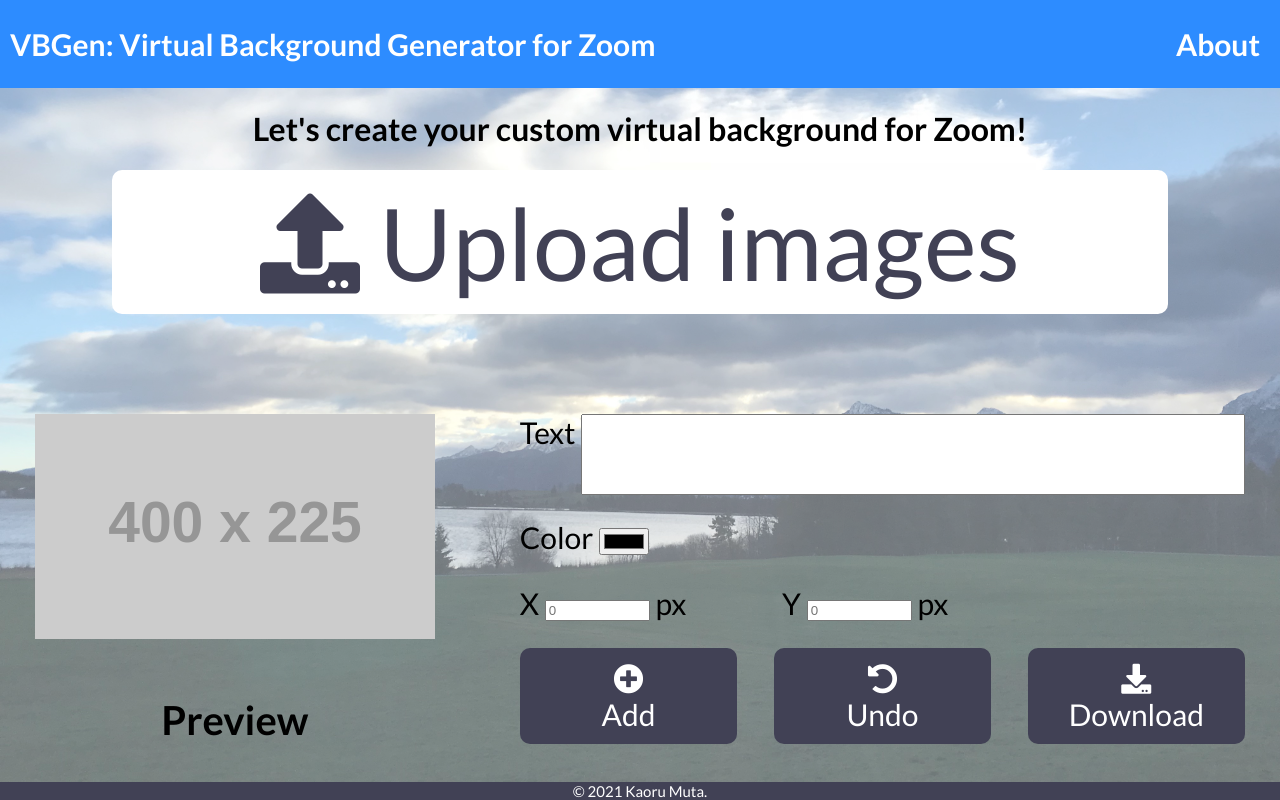
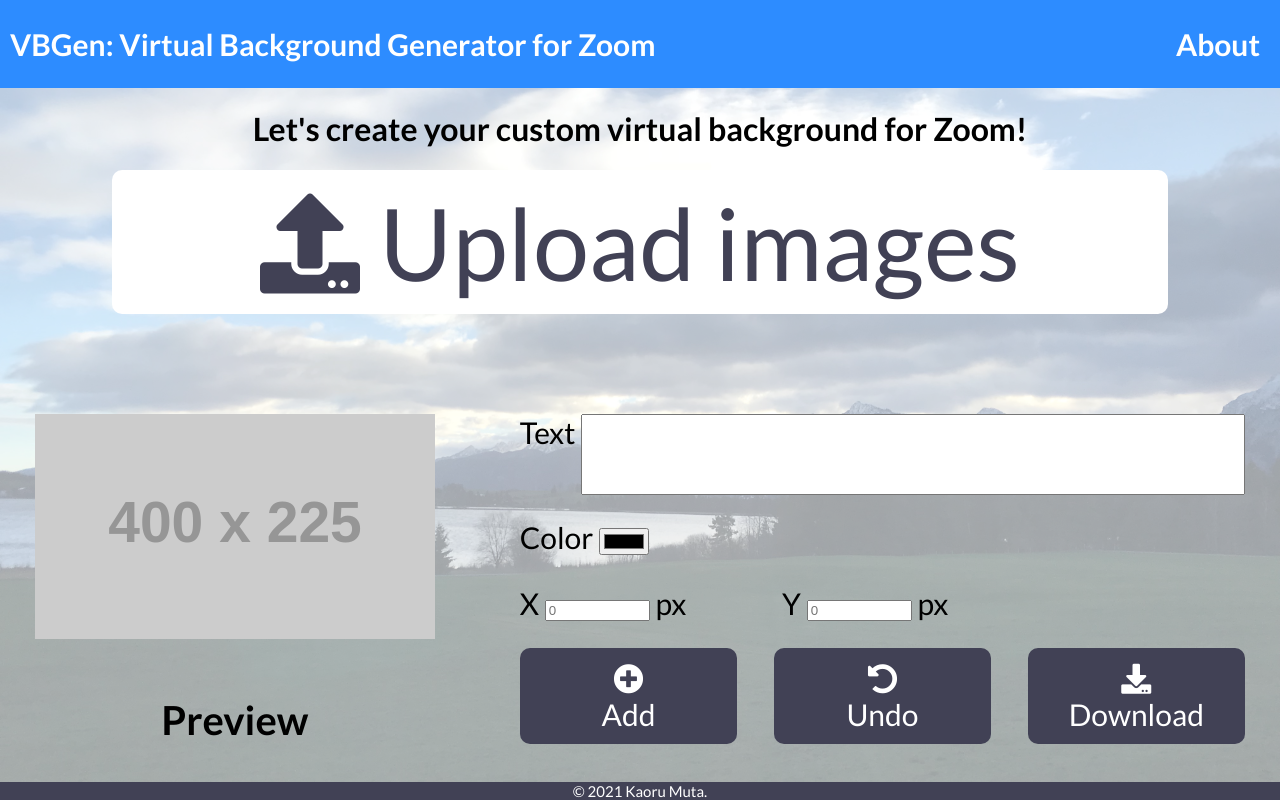
Before and after one commit to KaoruMuta/VBGen, a Flask app: page / in a window 1280 px wide. Run offline with Flask 2, Linux system fonts and the light colour scheme; grey boxes labelled with a size stand in for pictures from a placeholder-image service; some libraries are stand-ins or nearby versions.

Commit message:
fix: increase the value of alpha

```diff
--- a/app/static/index.css
+++ b/app/static/index.css
@@ -10,7 +10,7 @@
   margin: 0px;
   font-family: "Lato";
   background-image: url("resources/back.jpg");
-  background-color: rgba(255, 255, 255, 0.4);
+  background-color: rgba(255, 255, 255, 0.6);
   background-blend-mode: lighten;
   background-size: cover;
 }
```
